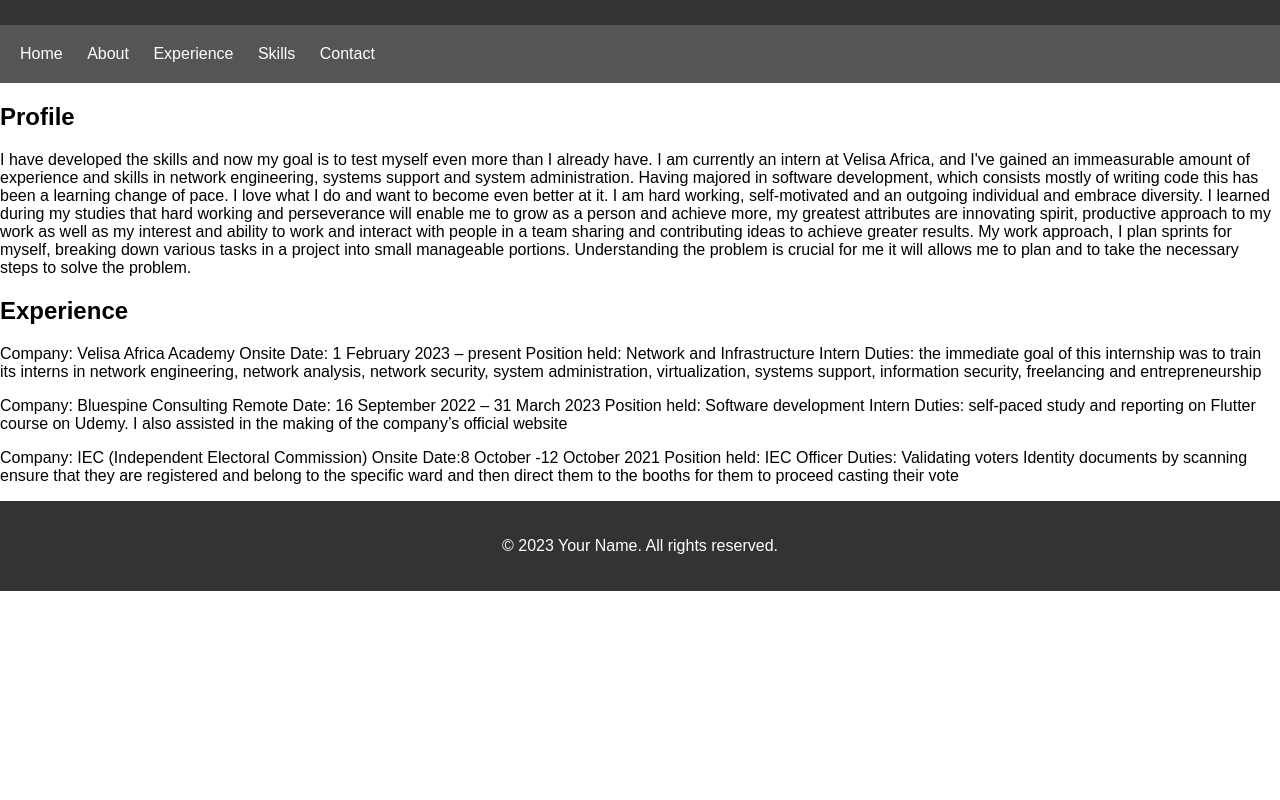
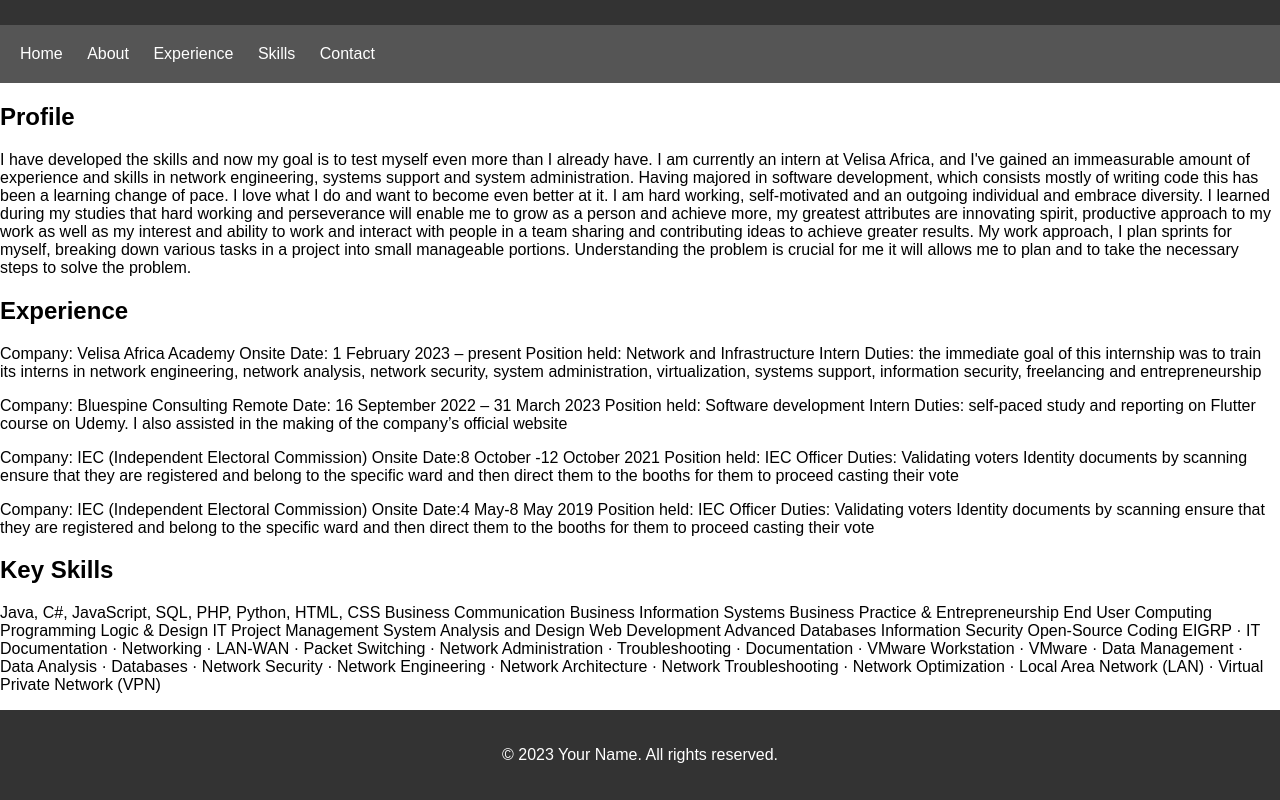
Before and after one commit to NeoSeale/cvsite.github.io, a plain HTML site: page index.html in a window 1280 px wide. Shown: the part 633-1433 px from the top of the page. Before the commit the page ends 1224 px from the top, so only its background shows below. Drawn offline with Linux system fonts and the light colour scheme.

Commit message:
Update index.html

```diff
--- a/index.html
+++ b/index.html
@@ -103,6 +103,31 @@ Date:8 October -12 October 2021
 Duties: Validating voters Identity documents by scanning ensure that they are registered and belong to the specific ward and then direct them to the booths for them to proceed casting their vote
 
 </p>
+
+<p>Company: IEC (Independent Electoral Commission)
+Onsite
+Date:4 May-8 May 2019
+													Position held: IEC Officer
+
+Duties: Validating voters Identity documents by scanning ensure that they are registered and belong to the specific ward and then direct them to the booths for them to proceed casting their vote
+</p>
+
+
+<h2>Key Skills</h2>
+<p>Java, C#, JavaScript, SQL, PHP, Python, HTML, CSS
+Business Communication
+Business Information Systems
+Business Practice & Entrepreneurship
+End User Computing
+Programming Logic & Design
+IT Project Management
+System Analysis and Design
+Web Development
+Advanced Databases
+Information Security
+Open-Source Coding
+EIGRP · IT Documentation · Networking · LAN-WAN · Packet Switching · Network Administration · Troubleshooting · Documentation · VMware Workstation · VMware · Data Management · Data Analysis · Databases · Network Security · Network Engineering · Network Architecture · Network Troubleshooting · Network Optimization · Local Area Network (LAN) · Virtual Private Network (VPN)
+</p>
     <footer>
         <p>&copy; 2023 Your Name. All rights reserved.</p>
     </footer>
```
